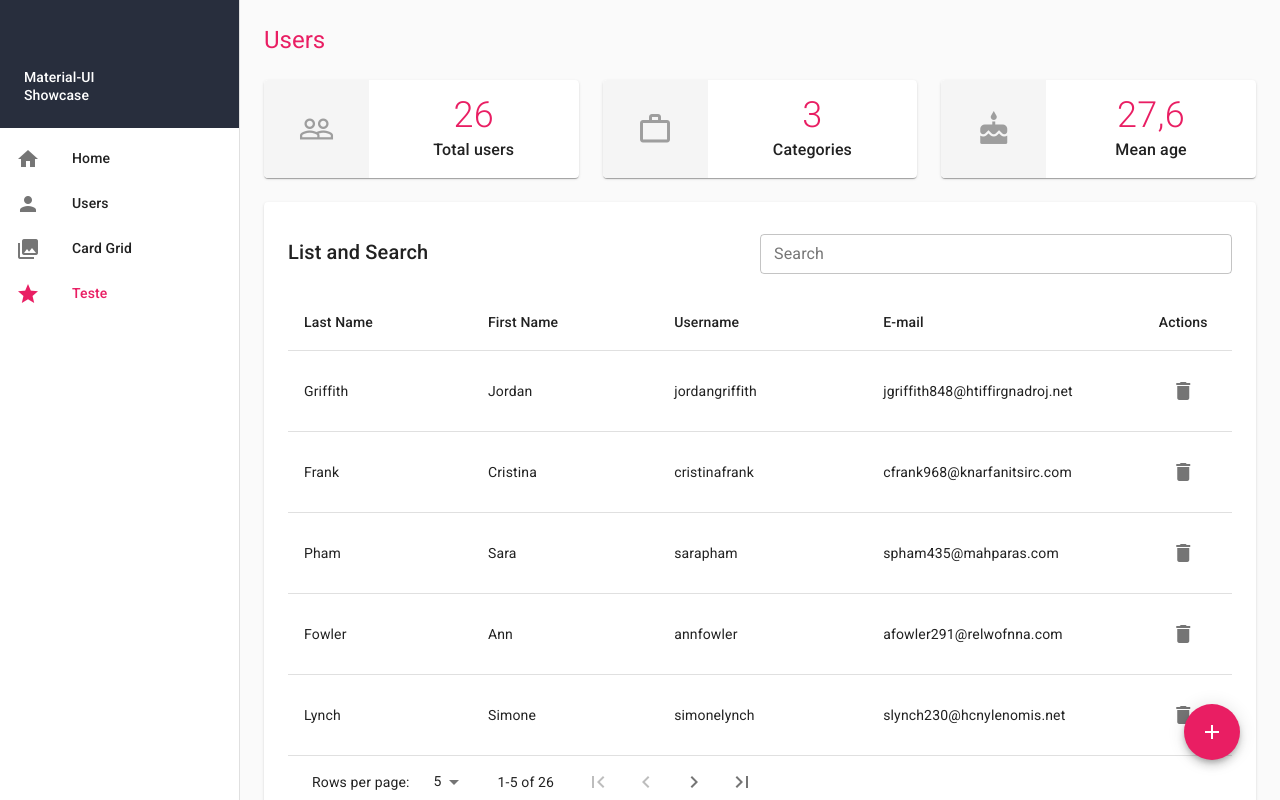
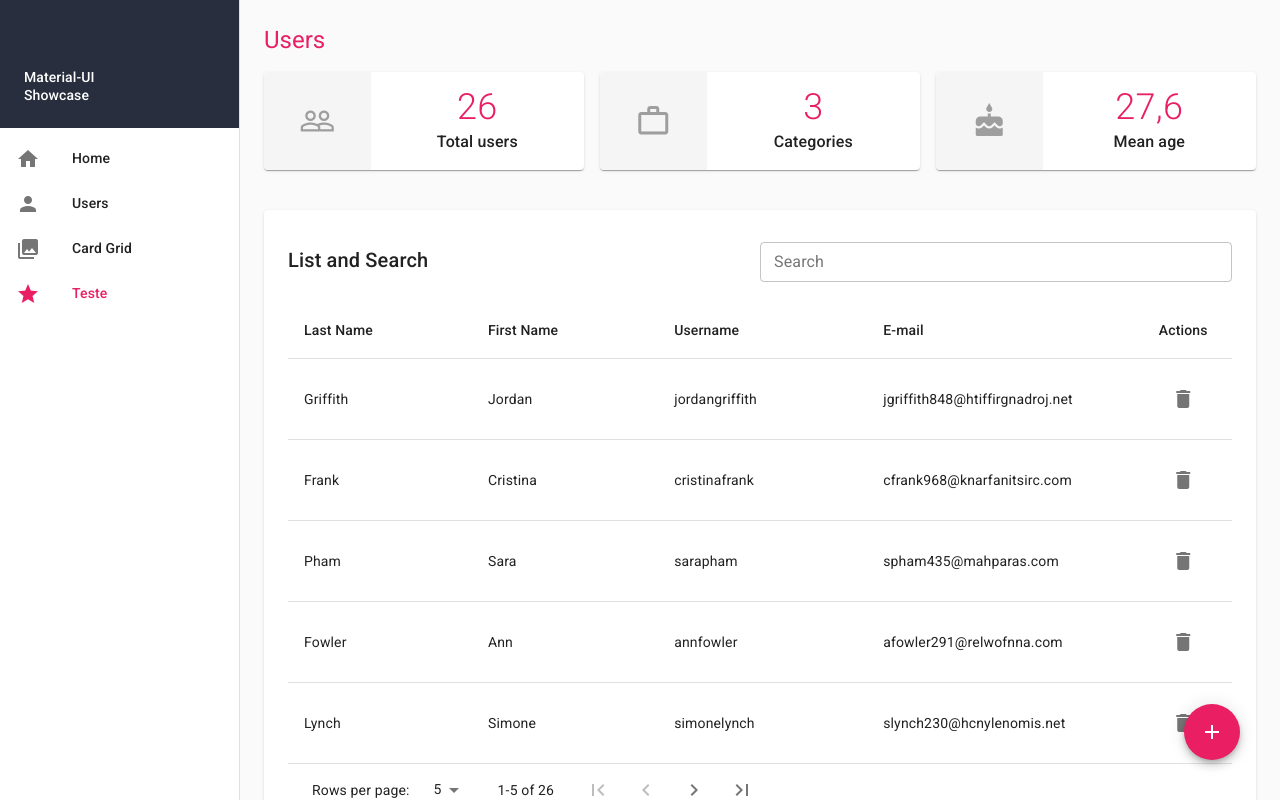
Before and after one commit to joserogeriofilho/material-ui-poc, a React (Create React App) app: page /teste in a window 1280 px wide. Built offline with nearby package versions, Linux system fonts and the light colour scheme; data requests are answered from the project's data file.

Commit message:
Minor spacing adjustments

```diff
--- a/src/pages/Teste.js
+++ b/src/pages/Teste.js
@@ -15,6 +15,7 @@ import DrawerTopBarLayout   from '../layouts/DrawerTopBarLayout'
 
 const styles = theme => ({
   paper: {
+    marginTop: theme.spacing(3),
     padding: theme.spacing(3),
     [theme.breakpoints.down('xs')]: {
       backgroundColor: 'transparent',
@@ -114,7 +115,7 @@ render(){
 
   return (
     <DrawerTopBarLayout title={pageTitle}>
-      <Grid container spacing={3}>
+      <Grid container spacing={2}>
         <Hidden smDown>
           <Grid item xs={12}>
             <Typography variant="h5" color='secondary'>
```
